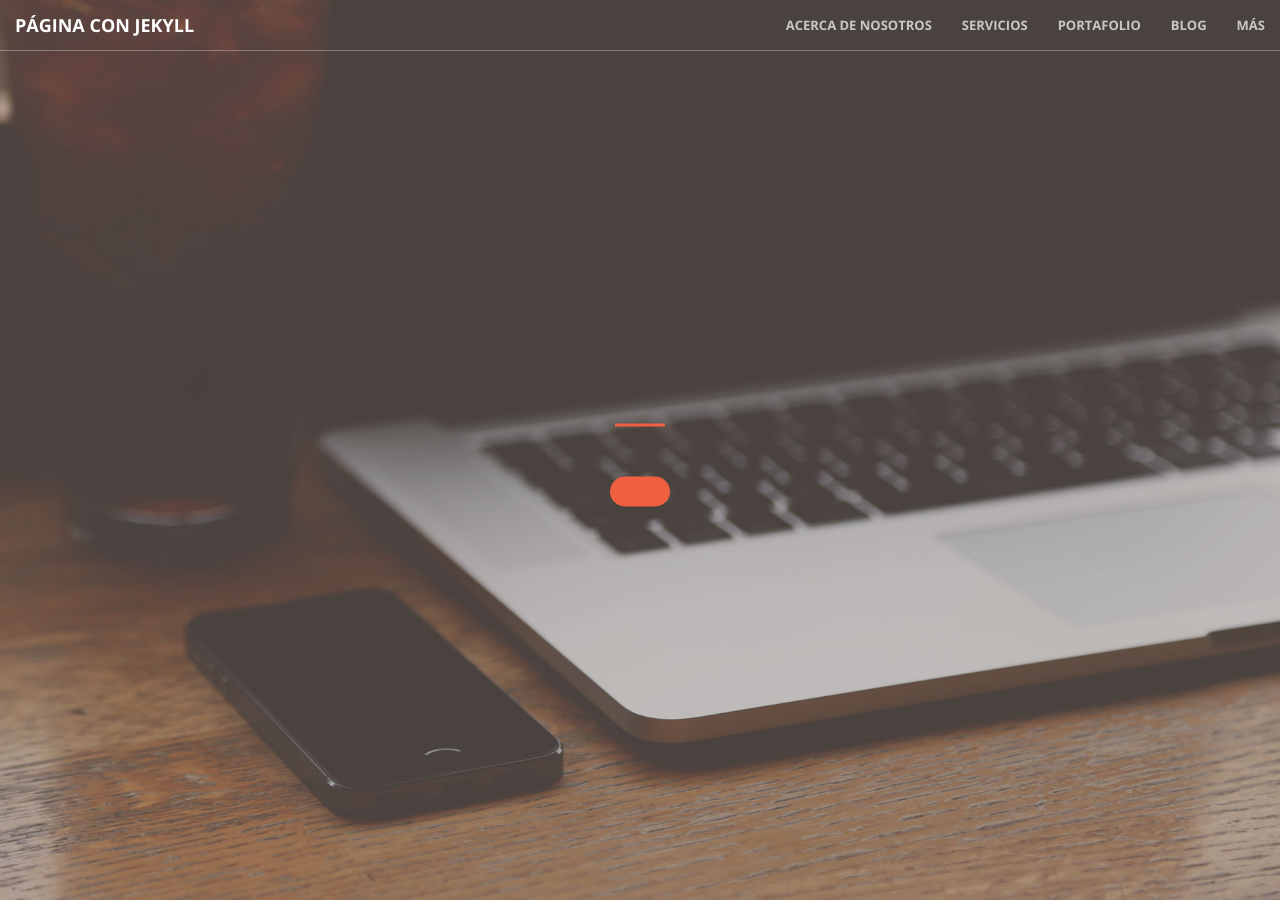
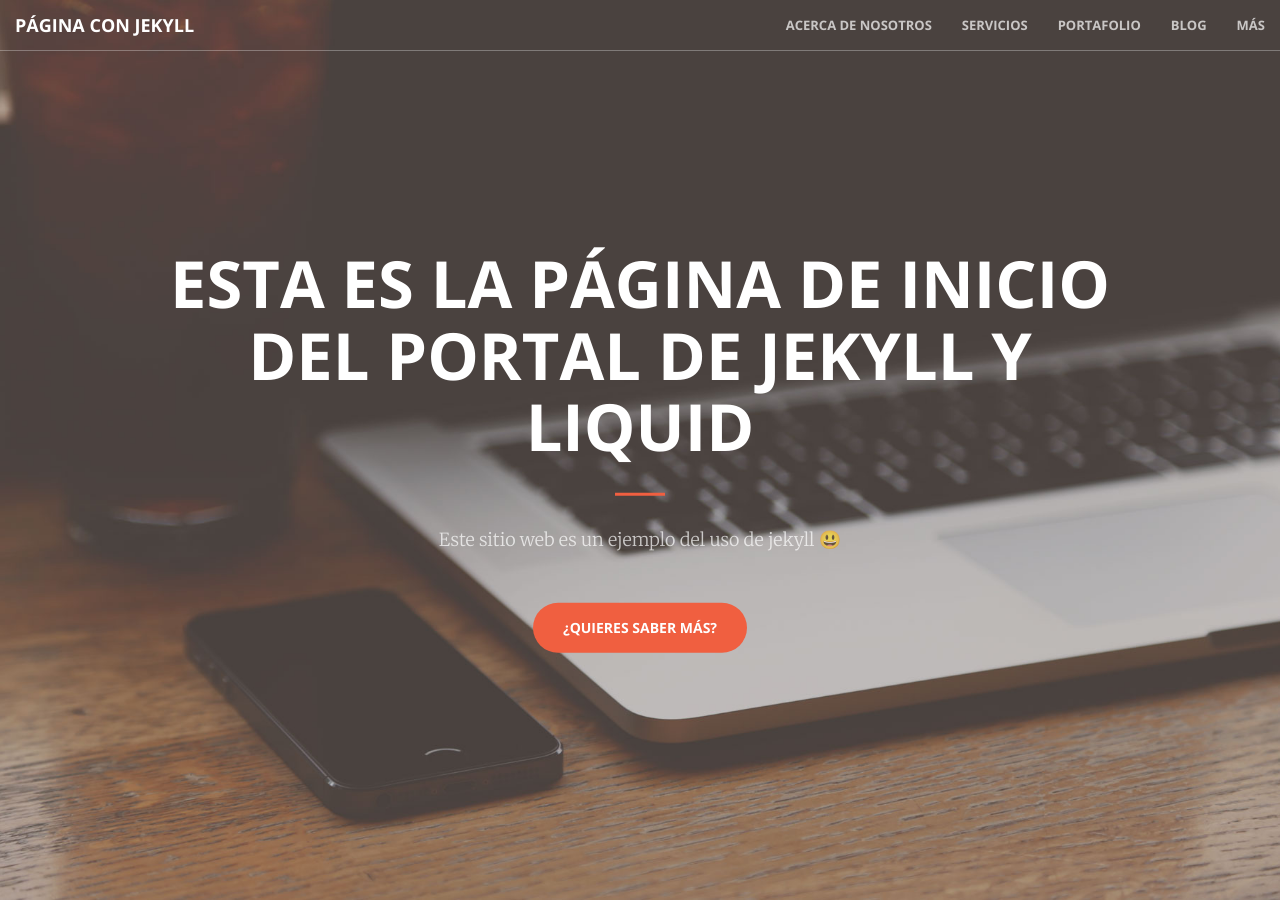
Before and after one commit to Dasapugo4444/jekyll-portal, a Jekyll site: the page built from index.html, in a window 1280 px wide and 900 px high. Built offline with Jekyll 4.4.1, drawn with Linux system fonts in a browser that asks for light colours; some of the changed text lies outside the part shown.

Commit message:
Updated 'index.html' via CloudCannon

```diff
--- a/index.html
+++ b/index.html
@@ -2,34 +2,29 @@
 layout: default
 title: Inicio
 permalink: /
-header: Esta es la página de inicio del portal de jekyll y liquid
-header_description: Este sitio web es un ejemplo del uso de jekyll 😃
-about_button: ¿Quieres saber más?
-services_description: ¿Quieres ver lo que te ofrecemos? 😀
-services_button: Mira nuestros servicios
 ---
 
 <header>
-	<div class="header-content editable">
-		<div class="header-content-inner editable">
+	<div class="header-content">
+		<div class="header-content-inner">
 			<h1 class="editable">
-				{{ header }}
+				Esta es la p&aacute;gina de inicio del portal de jekyll y liquid
 			</h1>
 			<hr />
 			<p class="editable">
-				{{ header_description }}
+				Este sitio web es un ejemplo del uso de jekyll 😃
 			</p>
-			<a class="editable btn btn-primary btn-xl page-scroll" href="/about.html">{{ about_button }}</a>
+			<a class="editable btn btn-primary btn-xl page-scroll" href="/about.html">¿Quieres saber más?</a>
 		</div>
 	</div>
 </header>
-<aside class="bg-dark editable">
-	<div class="container text-center editable">
-		<div class="call-to-actione ditable">
+<aside class="bg-dark">
+	<div class="container text-center">
+		<div class="call-to-action">
 			<h2 class="editable">
-				{{ services_description }}
+				&iquest;Quieres ver lo que te ofrecemos? 😀
 			</h2>
-			<a class="editable btn btn-default btn-xl wow tada" href="/services.html">{{ services_button }}</a>
+			<a class="editable btn btn-default btn-xl wow tada" href="/services.html">Mira nuestros servicios</a>
 		</div>
 	</div>
 </aside>
```
